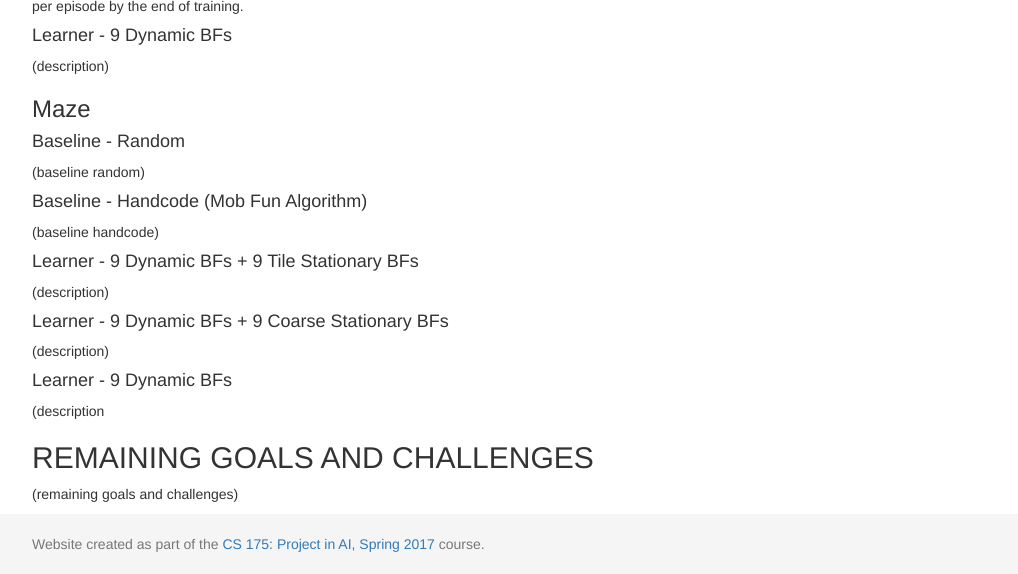
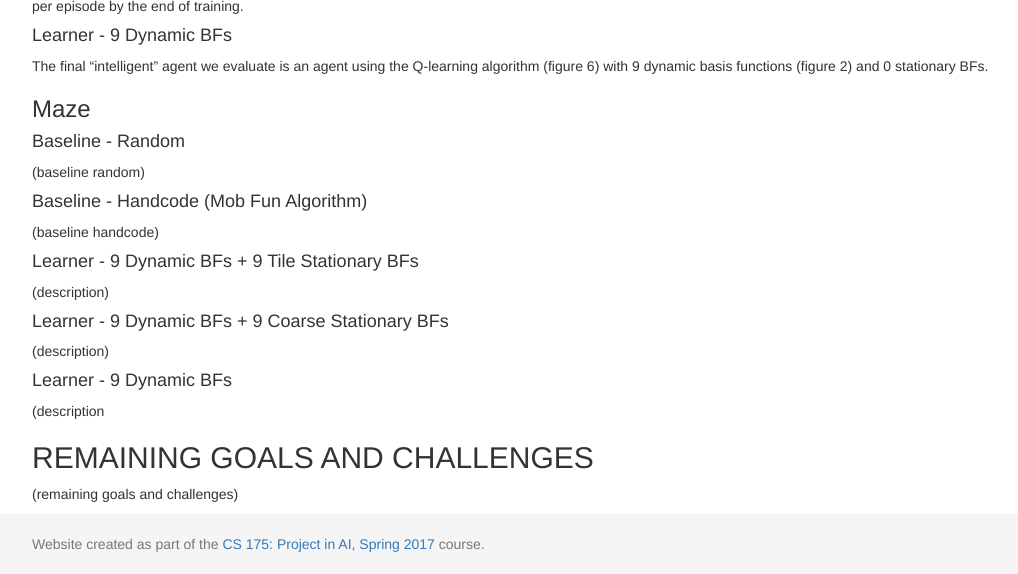
Before and after one commit to becamorin20/Group-16, a Jekyll site: the page built from docs/status.md, in a window 1280 px wide and 900 px high, scrolled down 6004 px, cut to the strip 326-900 px from the top of the window. Shown: the whole strip, without its empty margins (38-1056 px from the left). Built offline with Jekyll 4.4.1, drawn with Linux system fonts in a browser that asks for light colours; some of the changed text lies outside the part shown.

Commit message:
Update status.md

```diff
--- a/docs/status.md
+++ b/docs/status.md
@@ -144,7 +144,8 @@ Figure 11: Scatter plot with linear fit of Q-learner with coarse stationary BFs
 The agents does improvement and manages to stay alive for ~20-21 commands per episode by the end of training.
 
 #### Learner - 9 Dynamic BFs
-(description)
+The final "intelligent" agent we evaluate is an agent using the Q-learning algorithm (figure 6) with 9 dynamic basis functions (figure 2) and 0 stationary BFs.
+
 
 ### Maze
 
```
Also changed, not shown: other parts of docs/status.md (+1 -1 lines).
